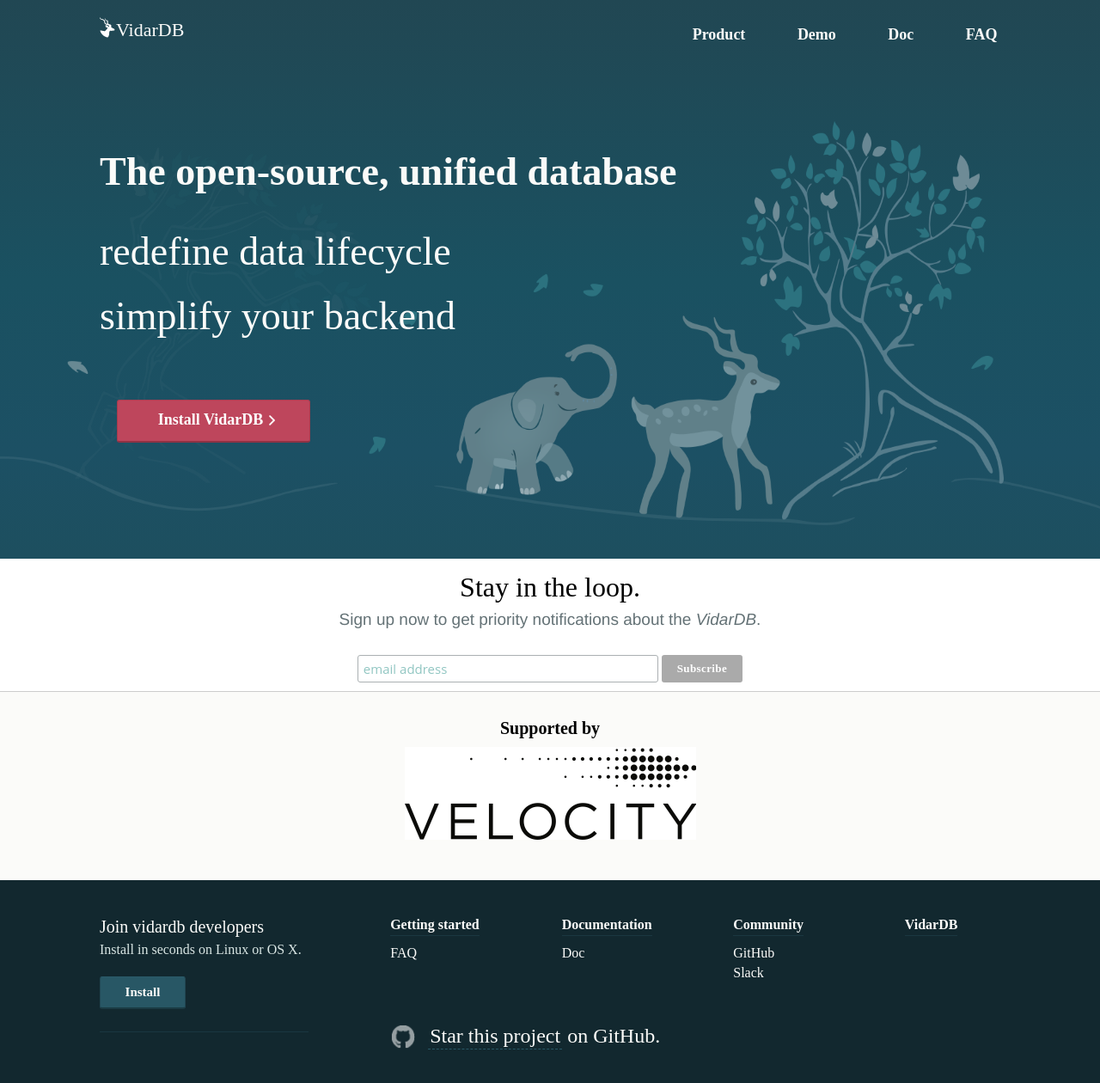
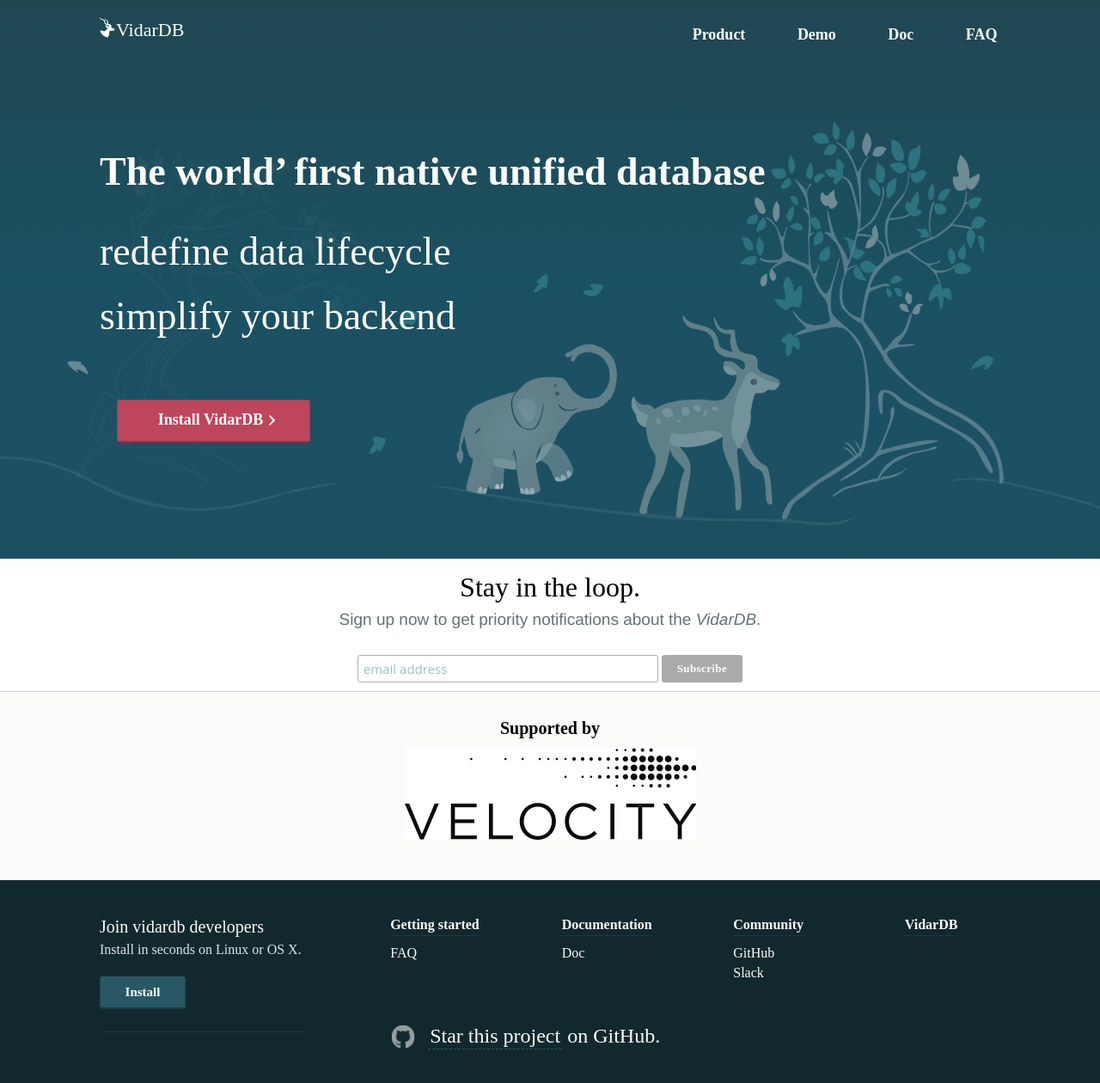
Before and after one commit to vidardb/vidardb.github.io, a Jekyll site: the page built from index.html, in a window 1280 px wide and 1333 px high. Shown: the top 1260 px of the window at 86% size. Built offline with Jekyll 4.4.1, drawn with Linux system fonts in a browser that asks for light colours; the list of posts is cut into pages by our own code.

Commit message:
update: fix one liner and install btn nowrap.

```diff
--- a/index.html
+++ b/index.html
@@ -8,9 +8,9 @@
         <!-- hero -->
         <section class="hero">
             <div class="site-container" style="text-align: left;">
-                <h1>The open-source, unified database <span>redefine data lifecycle</span> <span>simplify your backend</span></h1>
+                <h1>The world’ first native unified database <span>redefine data lifecycle</span> <span>simplify your backend</span></h1>
                 <div class="hero-install">
-                    <a class="button install light" style="text-align: center;" href="//{{ site.address }}/docs/run_vidarDB_in_docker/">Install VidarDB<i class="right-arrow white">&rarr;</i></a>
+                    <a class="button install light" style="text-align: center; white-space: nowrap;" href="//{{ site.address }}/docs/run_vidarDB_in_docker/">Install VidarDB<i class="right-arrow white">&rarr;</i></a>
                 </div>
             </div>
         </section>
```
